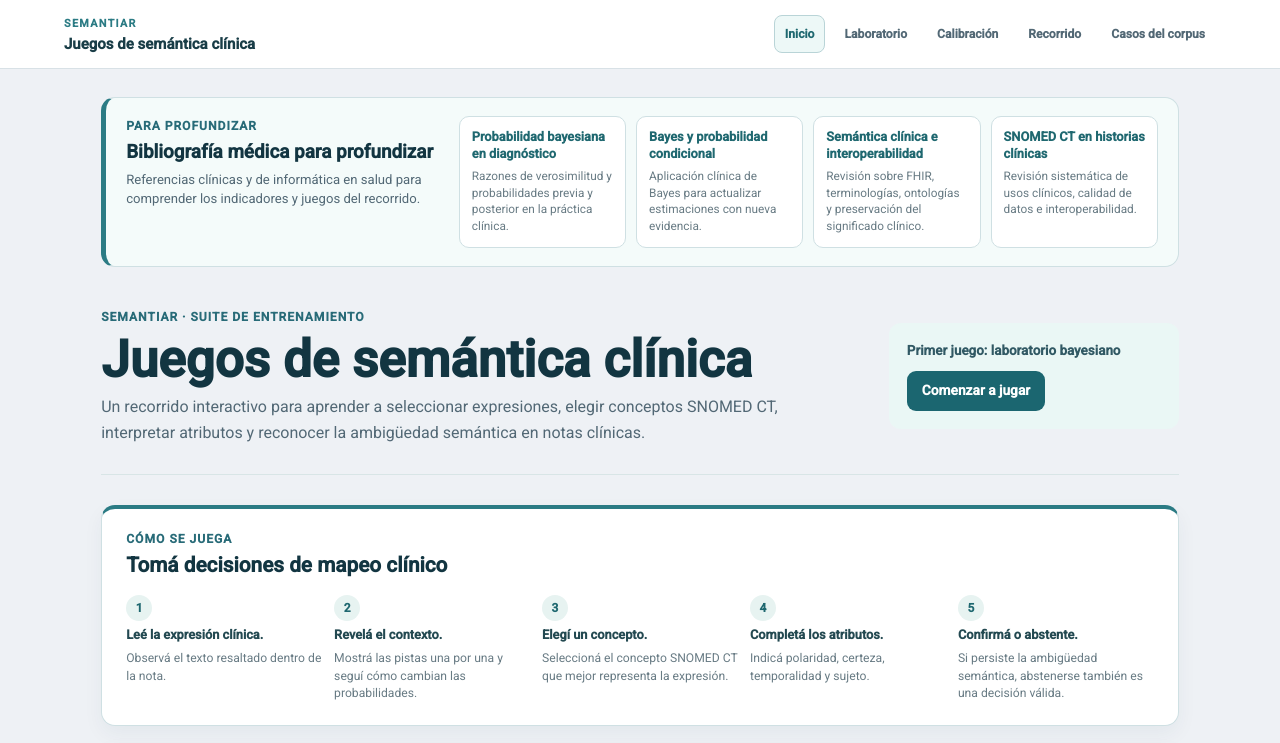
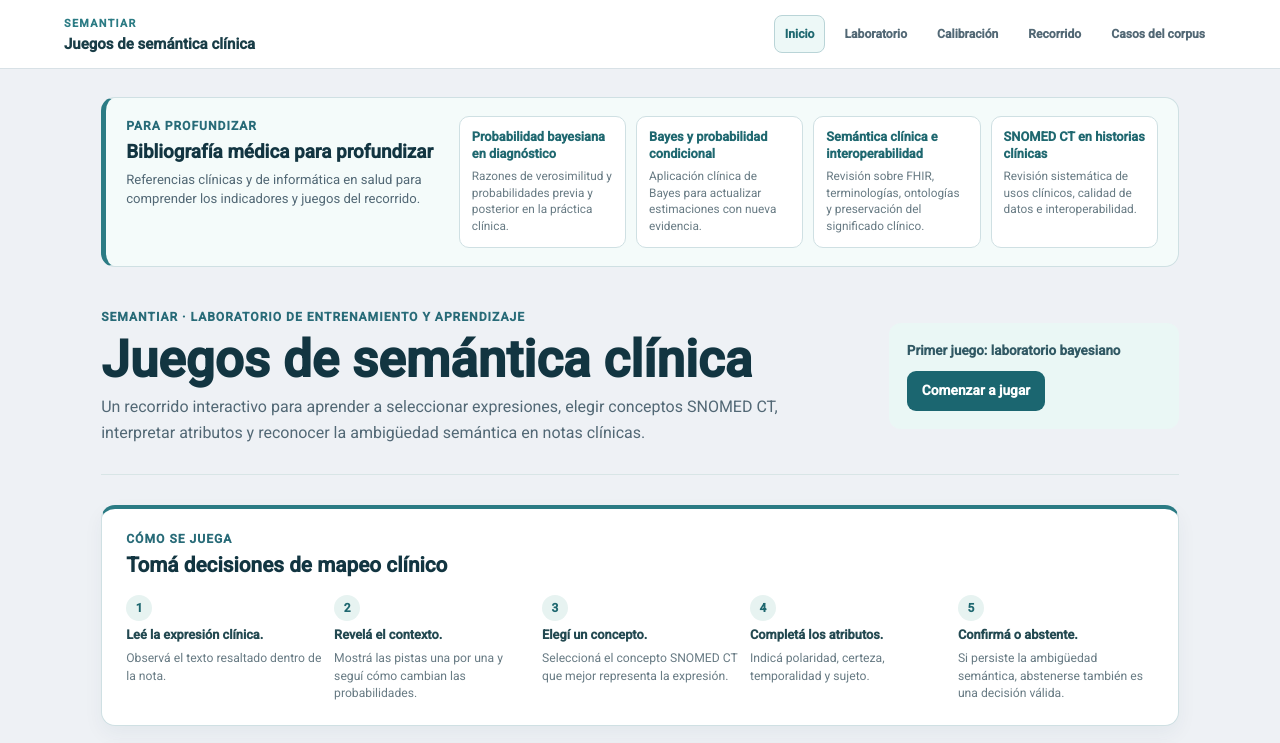
Before and after one commit to manwithbarba/semantiar_juegos, an Angular app: page /#/ in a window 1280 px wide. Shown: the top 743 px of the page. Built offline with nearby package versions, Linux system fonts and the light colour scheme.

Commit message:
Clarify SemantIAr learning lab identity

```diff
--- a/src/app/home/home.component.html
+++ b/src/app/home/home.component.html
@@ -43,7 +43,7 @@
 
   <header class="presentation-hero">
     <div>
-      <p class="eyebrow">SemantIAr · suite de entrenamiento</p>
+      <p class="eyebrow">SemantIAr · laboratorio de entrenamiento y aprendizaje</p>
       <h1>Juegos de semántica clínica</h1>
       <p class="intro">
         Un recorrido interactivo para aprender a seleccionar expresiones, elegir conceptos SNOMED CT,
```
